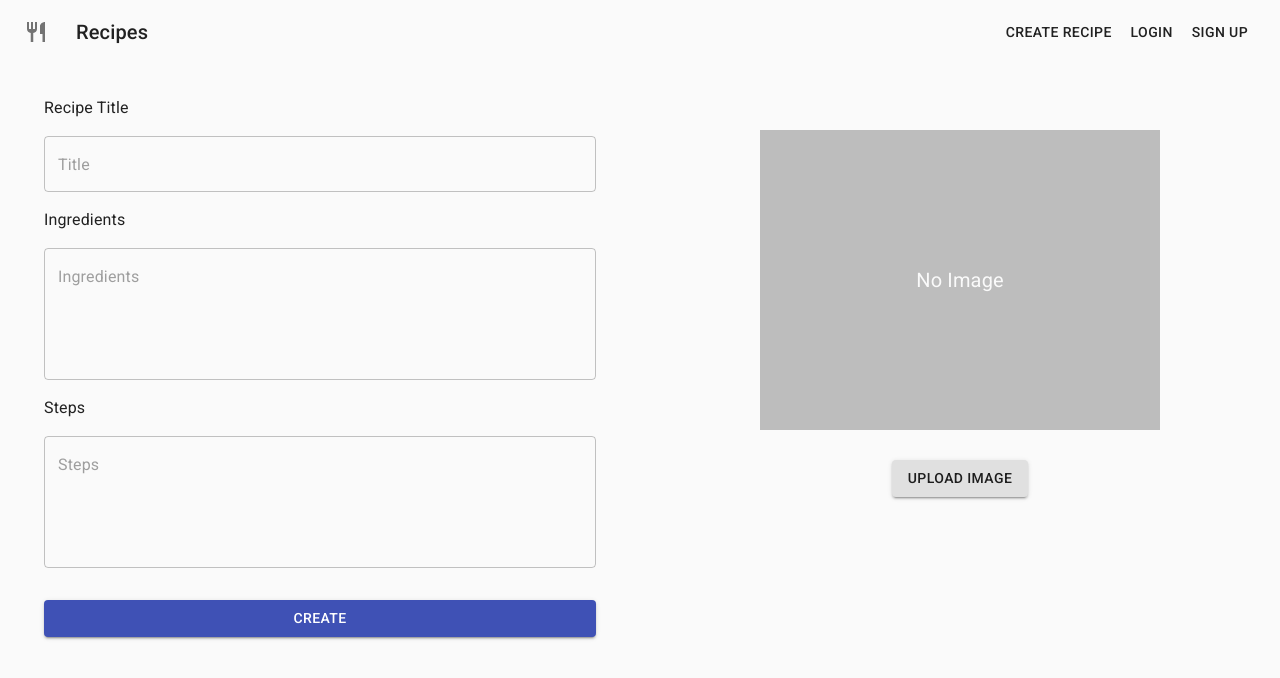
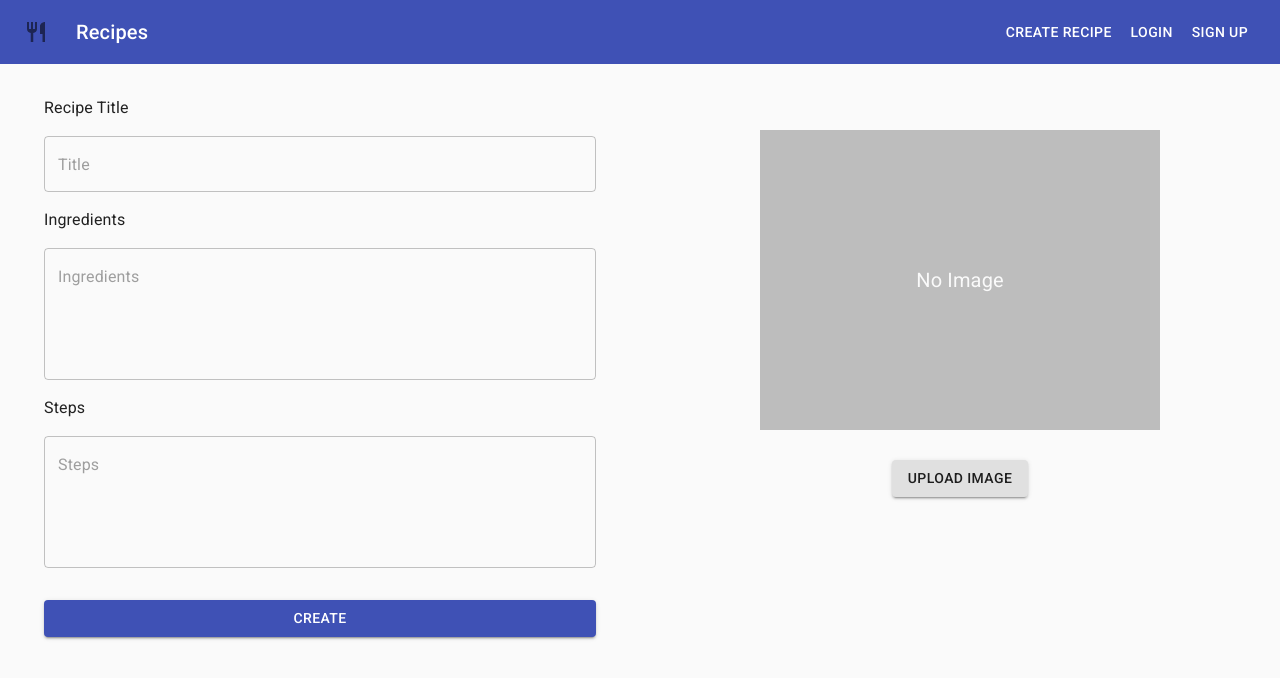
Before and after one commit to ykurata/Recipe-app, a React (Create React App) app in the folder client/: page /create in a window 1280 px wide. Shown: the top 678 px of the page. Built offline with nearby package versions, Linux system fonts and the light colour scheme.

Commit message:
add colored navbar

```diff
--- /dev/null
+++ b/client/src/components/ColorNavbar.js
@@ -0,0 +1,74 @@
+import React, { Component } from 'react';
+import { Link } from 'react-router-dom'
+import { withStyles } from '@material-ui/core/styles';
+import AppBar from '@material-ui/core/AppBar';
+import Toolbar from '@material-ui/core/Toolbar';
+import Typography from '@material-ui/core/Typography';
+import Button from '@material-ui/core/Button';
+import IconButton from '@material-ui/core/IconButton';
+import RestaurantIcon from '@material-ui/icons/Restaurant';
+import '../App.css';
+
+const ColorNavbarStyles = theme => ({
+  menuButton: {
+    marginRight: theme.spacing(2),
+  },
+  title: {
+    flexGrow: 1,
+  },
+  button: {
+    color: "white"
+  }
+});
+
+class ColorNavbar extends Component {
+  constructor(props) {
+    super(props);
+    this.state = {
+      name: localStorage.getItem("name")
+    };
+  }
+
+  render() {
+    const { classes } = this.props;
+
+    let buttons;
+    if (this.state.name) {
+      buttons = <AppBar position="static" style={{ boxShadow: 'none'}}>
+                  <Toolbar>
+                    <IconButton edge="start" className={classes.menuButton}  aria-label="menu">
+                      <RestaurantIcon />
+                    </IconButton>
+                    <Typography variant="h6"  className={classes.title}>
+                      Recipes
+                    </Typography>
+                    <Typography variant="button" >Welocome, {this.state.name}</Typography>
+                    <Button  className={classes.button} component={Link}  to="/login">Create Recipe</Button>
+                  </Toolbar>
+                </AppBar>
+
+    } else {
+      buttons = <AppBar position="static" style={{ boxShadow: 'none'}}>
+                  <Toolbar>
+                    <IconButton edge="start" className={classes.menuButton} aria-label="menu">
+                      <RestaurantIcon />
+                    </IconButton>
+                    <Typography variant="h6" className={classes.title}>
+                      Recipes
+                    </Typography>
+                    <Button className={classes.button} component={Link}  to="/create">Create Recipe</Button>
+                    <Button className={classes.button} component={Link}  to="/login">Login</Button>
+                    <Button className={classes.button} component={Link}  to="/signup" >Sign Up</Button>
+                  </Toolbar>
+                </AppBar>
+    }
+
+    return (
+      <div className="appbar">
+        {buttons}
+      </div>
+    );
+  }
+}
+
+export default withStyles(ColorNavbarStyles)(ColorNavbar);
--- a/client/src/components/Form.js
+++ b/client/src/components/Form.js
@@ -11,7 +11,7 @@ import Typography from '@material-ui/core/Typography';
 import { withStyles } from '@material-ui/core/styles';
 import Container from '@material-ui/core/Container';
 
-import Navbar from "./Navbar";
+import ColorNavbar from "./ColorNavbar";
 
 
 const FormStyles = theme => ({
@@ -86,7 +86,7 @@ class Form extends Component {
 
     return (
         <div>
-          <Navbar></Navbar>
+          <ColorNavbar></ColorNavbar>
           <Grid container>
             <Grid item xs={6}>
               <Container component="main" maxWidth="sm">
```
